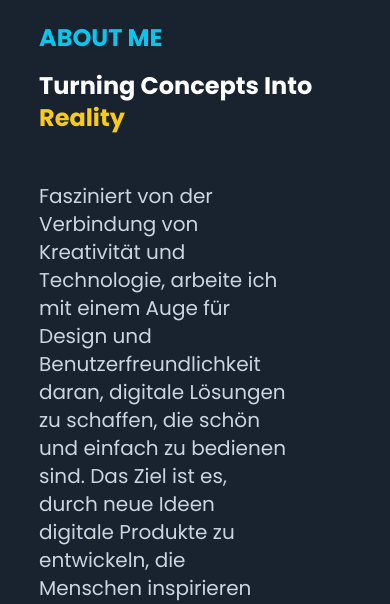
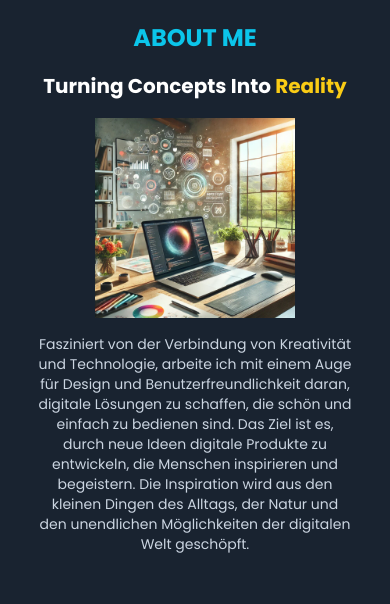
Before and after one commit to ata-shahid/portfolio-website, a Next.js app: page / in a window 390 px wide. Shown: the part 928-1532 px from the top of the page. Built offline with nearby package versions, Linux system fonts and the light colour scheme.

Commit message:
add mobile version for Hero and About components

```diff
--- a/components/About/About.tsx
+++ b/components/About/About.tsx
@@ -4,17 +4,29 @@ import React from "react";
 const About = () => {
   return (
     <div className="bg-[#192330] pb-12 pt-16 md:pt-[8rem] min-h-[90vh] flex">
-      <div className="flex flex-col md:flex-row w-[80%] mx-auto gap-[3rem] items-center">
-        <div className="flex-1">
+      <div className="flex flex-col md:flex-row w-[90%] sm:w-[80%] mx-auto gap-[3rem] items-center">
+        <div className="flex-1 text-center md:text-left">
           <h1 className="text-2xl font-bold uppercase text-[#0BC5EA] mb-4">
             About Me
           </h1>
-          <h2 className="text-2xl md:text-3xl lg:text-4xl md:lead-[3rem] leadind-[2rem] capitalize mb-[3rem]  font-bold text-white">
+          <h2 className="text-xl md:text-3xl lg:text-4xl md:leading-[3rem] leading-[2rem] capitalize mb-4 font-bold text-white">
             Turning Concepts into{" "}
             <span className="text-yellow-400">Reality</span>
           </h2>
-          <div className="mb-[3rem] flex items-center md:space-x-10">
-            <p className="text-xl text-slate-300 w-[80%]">
+          <div className="flex justify-center md:hidden mt-4 mb-4">
+            <div className="relative w-[200px] h-[200px]">
+              <Image
+                src="/images/about.jpg"
+                alt="user"
+                fill
+                priority
+                sizes="100%"
+                className="relative w-[100%] object-contain h-[100%]"
+              />
+            </div>
+          </div>
+          <div className="mb-[3rem] flex items-center justify-center md:justify-start">
+            <p className="text-sm md:text-xl text-slate-300 w-[90%] sm:w-[80%] text-center md:text-left">
               Fasziniert von der Verbindung von Kreativität und Technologie,
               arbeite ich mit einem Auge für Design und Benutzerfreundlichkeit
               daran, digitale Lösungen zu schaffen, die schön und einfach zu
@@ -25,7 +37,7 @@ const About = () => {
             </p>
           </div>
         </div>
-        <div className="flex-1 flex justify-center md:justify-start mt-[2rem] lg:mt-0">
+        <div className="hidden md:flex flex-1 justify-center md:justify-start mt-4 md:mt-0">
           <div className="relative lg:w-[500px] lg:h-[500px] w-[300px] h-[300px]">
             <Image
               src="/images/about.jpg"
@@ -33,7 +45,7 @@ const About = () => {
               fill
               priority
               sizes="100%"
-              className="relative t-[11] w-[100%] object-contain h-[100%]"
+              className="relative w-[100%] object-contain h-[100%]"
             />
           </div>
         </div>
--- a/components/Hero/Hero.tsx
+++ b/components/Hero/Hero.tsx
@@ -2,7 +2,7 @@ import React, { useState, useEffect, useRef } from "react";
 import Particle from "../Particle/Particle";
 import TextEffect from "../TextEffect/TextEffect";
 import Image from "next/image";
-import { ArrowDownTrayIcon } from "@heroicons/react/16/solid";
+import { ArrowDownTrayIcon } from "@heroicons/react/24/solid";
 
 const Hero = () => {
   const [dropdownOpen, setDropdownOpen] = useState(false);
```
